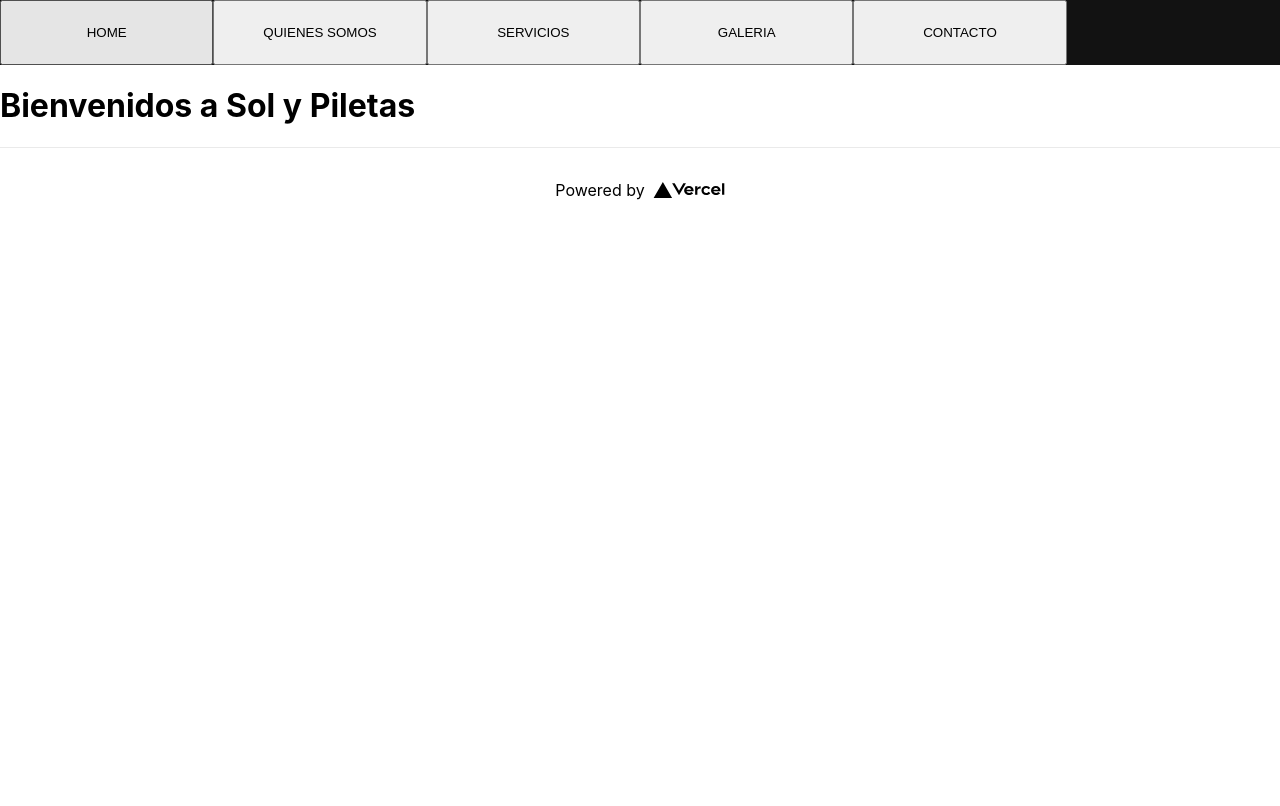
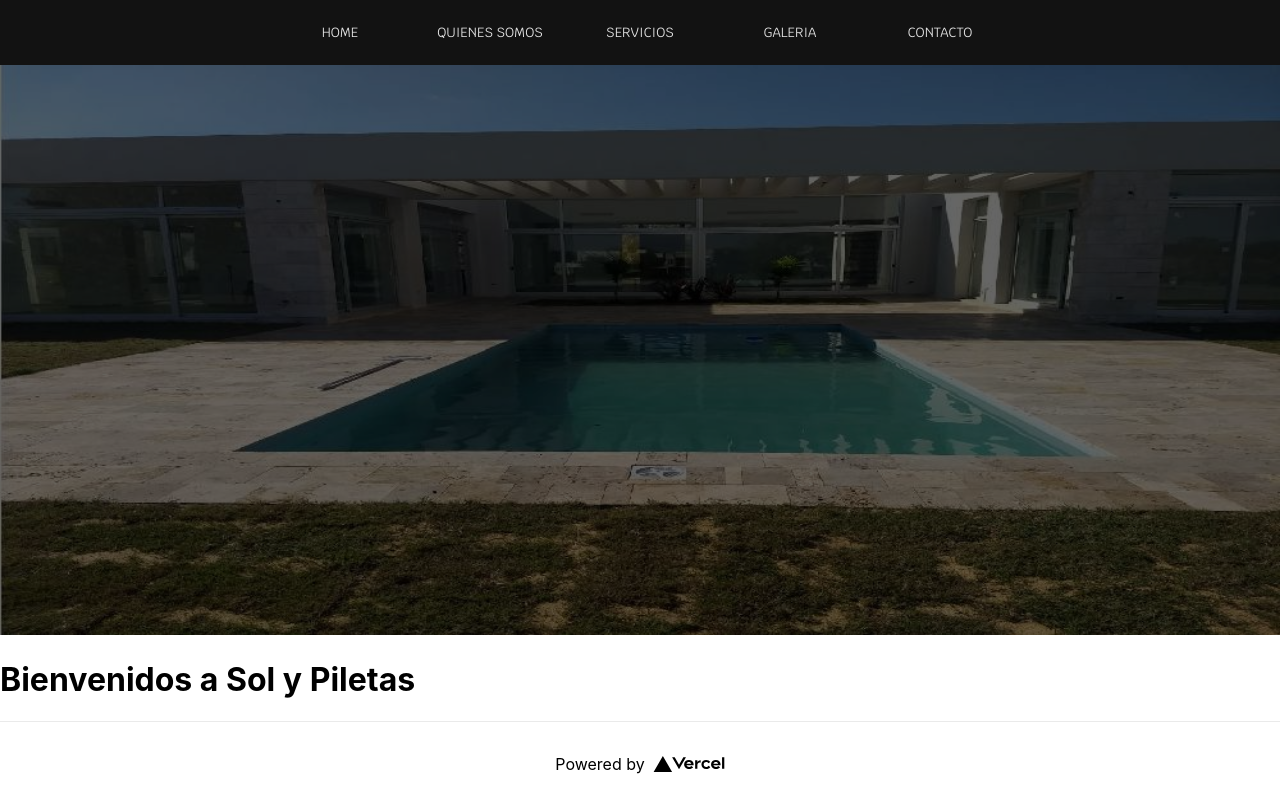
Before and after one commit to matiasfleitanico/imprendas, a Next.js app: page / in a window 1280 px wide. Built offline with nearby package versions, Linux system fonts and the light colour scheme.

Commit message:
se añadió slider

```diff
--- a/pages/index.js
+++ b/pages/index.js
@@ -2,6 +2,7 @@ import Head from 'next/head'
 import Image from 'next/image'
 import styles from '../styles/Home.module.scss'
 import Header from '../public/componentes/presentacionales/header'
+import Slider from '../public/componentes/presentacionales/slider'
 
 export default function Home() {
   return (
@@ -11,7 +12,7 @@ export default function Home() {
         <link rel="icon" href="/favicon.ico" />
       </Head>
       <Header/>
-
+      <Slider />
       <h1>
         Bienvenidos a Sol y Piletas
       </h1>
--- a/public/componentes/presentacionales/header.js
+++ b/public/componentes/presentacionales/header.js
@@ -3,11 +3,13 @@ import styles from '../../../styles/Home.module.scss'
 export default function Header() {
     return (
     <nav className={styles.header}>
-        <button class="home">HOME</button>
-        <button class="us">QUIENES SOMOS</button>
-        <button class="service">SERVICIOS</button>
-        <button class="galery">GALERIA</button>
-        <button class="contact">CONTACTO</button>
+        <div></div>
+        <button>HOME</button>
+        <button>QUIENES SOMOS</button>
+        <button>SERVICIOS</button>
+        <button>GALERIA</button>
+        <button>CONTACTO</button>
+        <div></div>
     </nav>
     )
   }
--- /dev/null
+++ b/public/componentes/presentacionales/slider.js
@@ -0,0 +1,9 @@
+import styles from '../../../styles/Home.module.scss'
+
+export default function Slider() {
+    return (
+    <section className={styles.slider} id="fondo">
+        <img src={"../../img/slider1.jpg"}/>
+    </section>
+    )
+  }
--- a/styles/Home.module.scss
+++ b/styles/Home.module.scss
@@ -3,25 +3,25 @@
 
 .header {
   @extend %nav;
-  grid-template: 1fr / 1fr 1fr 1fr 1fr 1fr 1fr;
-  grid-template-areas: "logo button button button button button";
+  grid-template: 1fr / 1fr 150px 150px 150px 150px 150px 1fr;
+  button{
+    @extend %button_header;
+    border: 0;
+  }
+  button:hover{
+    background-color: $white;
+    color: $black;
+  }
 }
-.home{
-  @extend %button_header;
-}
-.us{
-  @extend %button_header;
-}
-.service{
-  @extend %button_header;
-}
-.galery{
-  @extend %button_header;
-}
-.conctact{
-  @extend %button_header;
+.slider{
+  img{
+    width: 100%;
+    max-height: 570px;
+    filter:brightness(0.4)
+  }
 }
 .main {
+  width: 100%;
   min-height: 100vh;
   padding: 4rem 0;
   flex: 1;
--- a/styles/scss/_extends.scss
+++ b/styles/scss/_extends.scss
@@ -9,8 +9,8 @@
     display:grid;
 }
 %button_header {
-    grid-area: button;
+    background-color: $black;
     font-family: $krub;
+    color: $white;
     display: inline;
-    justify-self: center;
 }
--- a/styles/scss/_variables.scss
+++ b/styles/scss/_variables.scss
@@ -3,6 +3,7 @@
 $krub: 'Krub';
 //Colors
 $black: #121212;
+$white: #e4e4e4;
 
 //Sizes
 $head-height: 65px;
```
Also changed, not shown: public/img/slider1.jpg (added), public/img/slider2.jpg (added).
